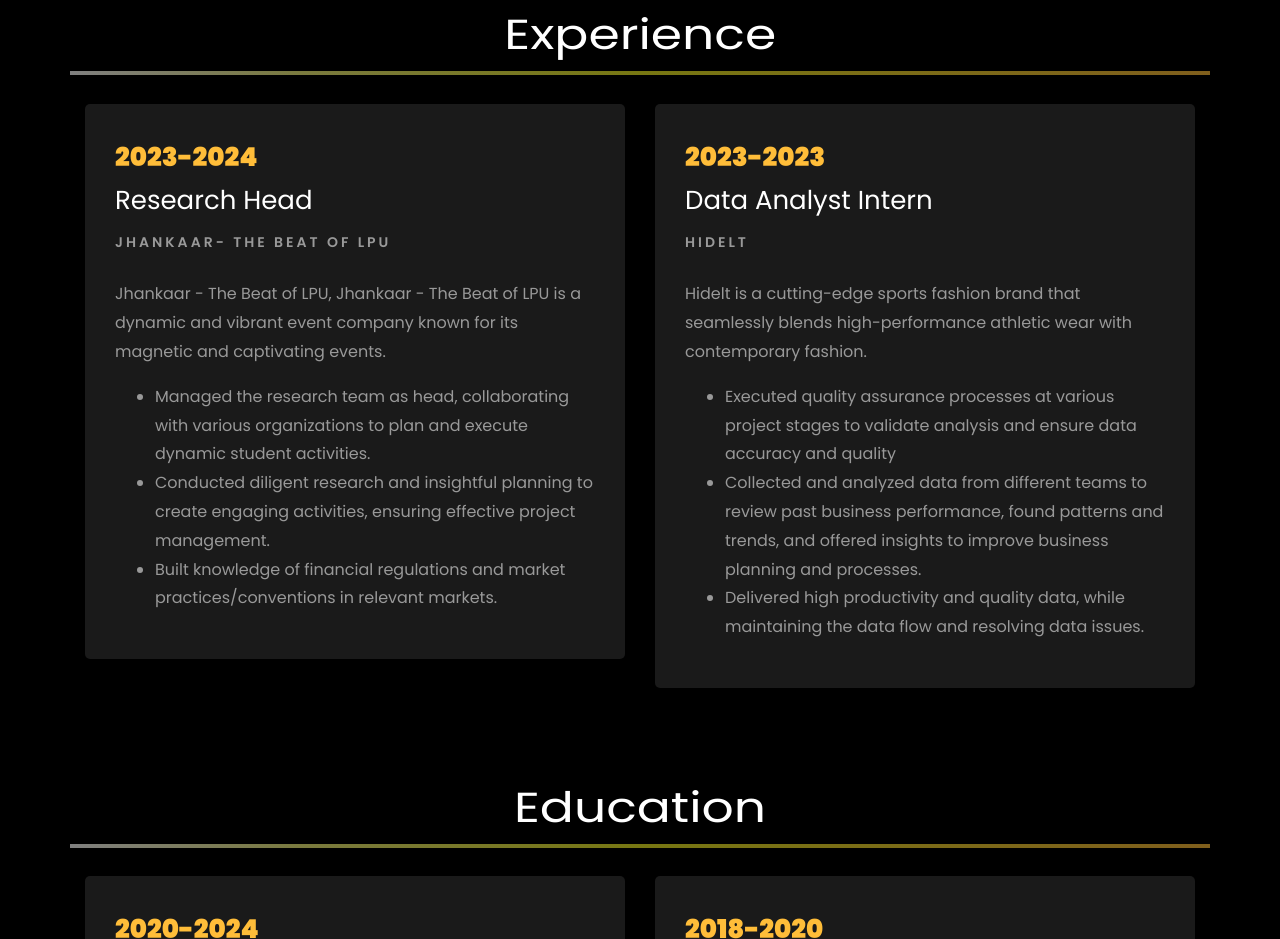
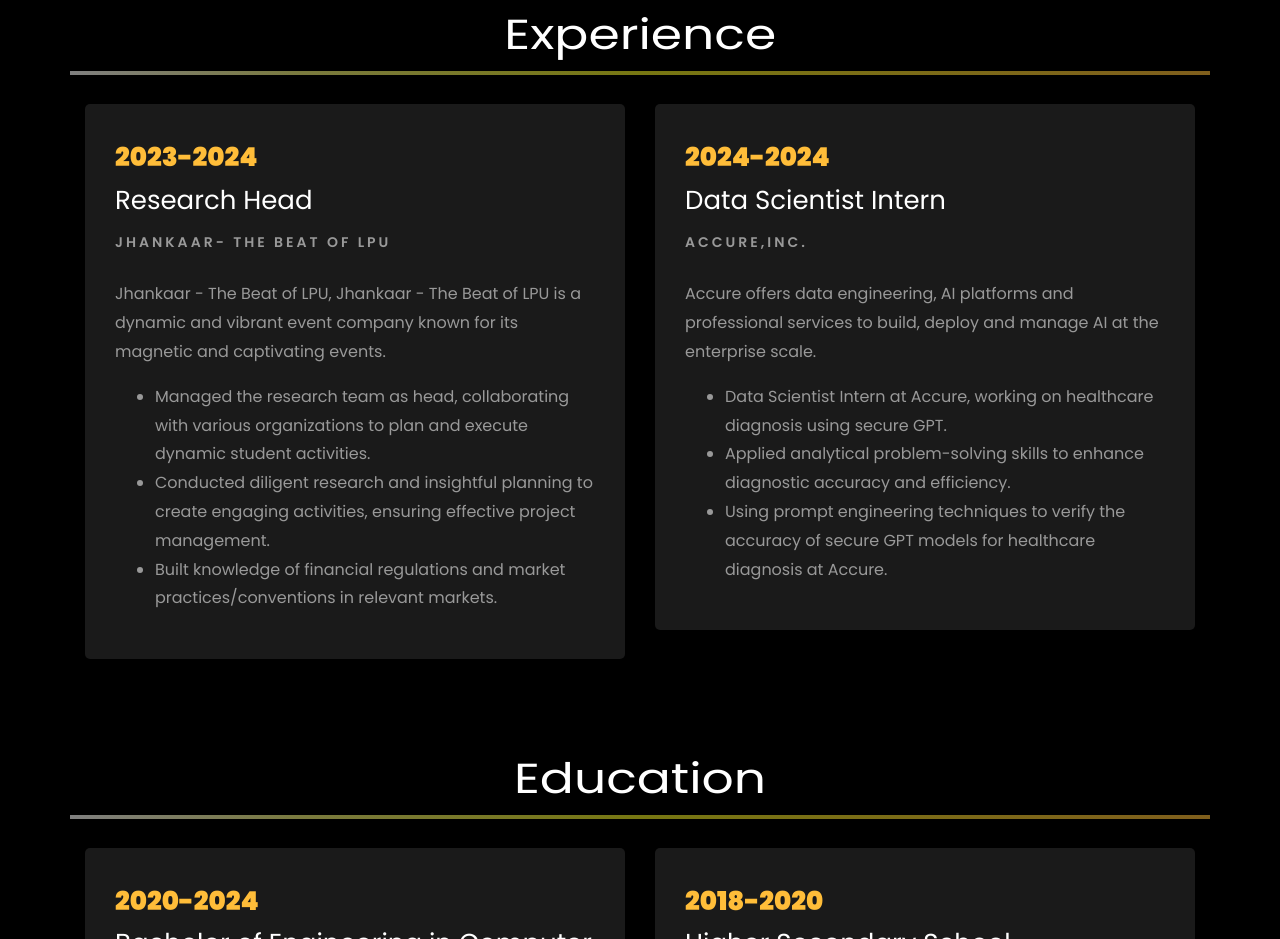
Before and after one commit to akarsh2002/Akarsh2002.github.io, a plain HTML site: page index.html in a window 1280 px wide. Shown: the part 1973-2912 px from the top of the page. Drawn offline with nearby package versions, Linux system fonts and the light colour scheme; files whose address does not match are found by name.

Commit message:
Update index.html

```diff
--- a/index.html
+++ b/index.html
@@ -418,20 +418,21 @@ a {
 
 				<div class="col-md-6">
 					<div class="resume-wrap ftco-animate">
-						<span class="date">2023-2023</span>
-						<h2>Data Analyst Intern</h2>
-						<span class="position">Hidelt</span>
-						<p class="mt-4">Hidelt is a cutting-edge sports fashion brand that seamlessly blends high-performance athletic wear with contemporary fashion.
+						<span class="date">2024-2024</span>
+						<h2>Data Scientist Intern</h2>
+						<span class="position">Accure,inc.</span>
+						<p class="mt-4">Accure offers data engineering, AI platforms and professional services to build, deploy and manage AI at the enterprise scale.
 							<ul>
-								<li>Executed quality assurance processes at various project stages to validate analysis and ensure data accuracy and quality</li>
-								<li>Collected and analyzed data from different teams to review past business performance, found patterns and trends, and offered insights to improve business planning and processes.
+								<li>Data Scientist Intern at Accure, working on healthcare diagnosis using secure GPT.</li>
+								<li>Applied analytical problem-solving skills to enhance diagnostic accuracy and efficiency.
 
 
 
 
 
 								</li>
-								<li>Delivered high productivity and quality data, while maintaining the data flow and resolving data issues.</li>
+								<li> Using prompt engineering techniques to verify the accuracy of secure GPT models for healthcare diagnosis
+at Accure.</li>
 							</ul>
 						</p>
 					</div>
```
